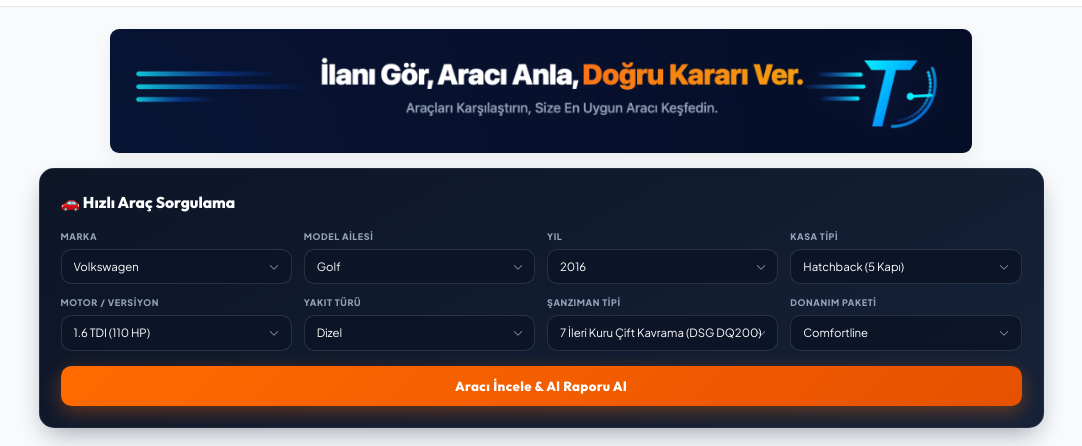
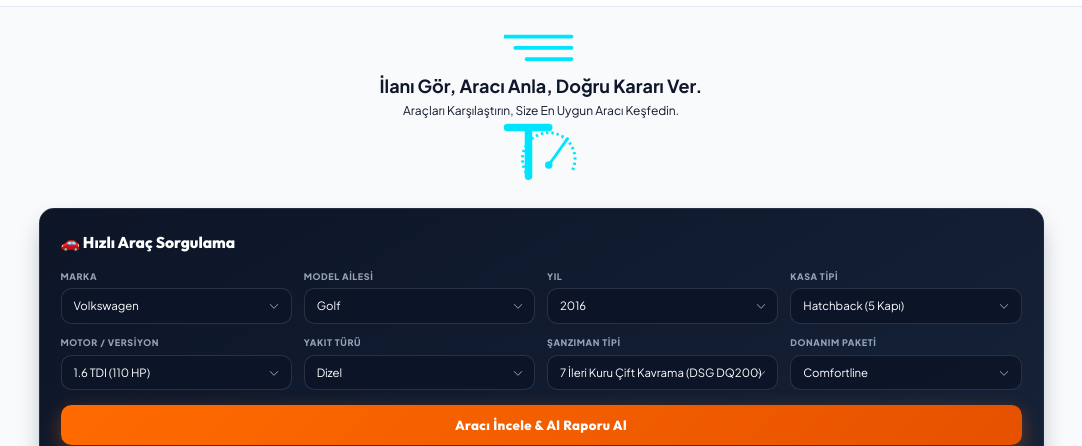
Before and after one commit to efeguven9991/TorkScout, a plain HTML site: page index.html in a window 1280 px wide. Shown: the part 56-502 px from the top of the page, without its empty margins (99-1181 px from the left). Drawn offline with Linux system fonts and the light colour scheme.

Commit message:
Enlarge header logo and update white hero banner with 50% larger side icons

```diff
--- a/index.html
+++ b/index.html
@@ -15,7 +15,7 @@
   <!-- Top Header Navigation -->
   <header class="app-header">
     <div class="app-wrapper header-container">
-      <!-- Görsel 1: TorkScout Orijinal Logo Kullanımı -->
+      <!-- Görsel 1: TorkScout Logo (Büyütüldü) -->
       <a href="#" class="brand-logo">
         <img src="assets/torkscout-logo.png" alt="TorkScout" class="header-logo-img" />
       </a>
@@ -46,9 +46,36 @@
   <!-- Main Content Container -->
   <main class="app-wrapper" style="padding-bottom: 60px;">
 
-    <!-- ================= HERO SECTION (Görsel 2: Hızlı Araç Sorgulama Üzerine) ================= -->
-    <section class="hero-section" style="padding: 30px 0 20px 0; text-align: center;">
-      <img src="assets/hero-banner.png" alt="İlanı Gör, Aracı Anla, Doğru Kararı Ver" class="hero-banner-img" />
+    <!-- ================= HERO BANNER (Beyaz Arka Plan + %50 Büyütülmüş Yan İkonlar) ================= -->
+    <section class="hero-section">
+      <div class="hero-banner-container">
+        <!-- Sol İkon (Speed Lines - %50 Büyütülmüş, En Sola Taşındı) -->
+        <div class="hero-graphic-left">
+          <svg width="100" height="50" viewBox="0 0 100 50" fill="none" xmlns="http://www.w3.org/2000/svg">
+            <line x1="0" y1="10" x2="90" y2="10" stroke="#00E5FF" stroke-width="5" stroke-linecap="round"/>
+            <line x1="15" y1="25" x2="90" y2="25" stroke="#00E5FF" stroke-width="5" stroke-linecap="round"/>
+            <line x1="30" y1="40" x2="90" y2="40" stroke="#00E5FF" stroke-width="5" stroke-linecap="round"/>
+          </svg>
+        </div>
+
+        <!-- Orta Başlık Metni -->
+        <div class="hero-text-content">
+          <h1 class="hero-title">
+            İlanı Gör, Aracı Anla, <span>Doğru Kararı Ver.</span>
+          </h1>
+          <p class="hero-subtitle">Araçları Karşılaştırın, Size En Uygun Aracı Keşfedin.</p>
+        </div>
+
+        <!-- Sağ İkon (T-Speedometer - %50 Büyütülmüş, En Sağa Taşındı) -->
+        <div class="hero-graphic-right">
+          <svg width="110" height="90" viewBox="0 0 110 90" fill="none" xmlns="http://www.w3.org/2000/svg">
+            <path d="M 35 70 A 35 35 0 1 1 95 70" stroke="#00E5FF" stroke-width="4" stroke-dasharray="3 4" fill="none"/>
+            <line x1="65" y1="60" x2="90" y2="25" stroke="#00E5FF" stroke-width="4" stroke-linecap="round"/>
+            <circle cx="65" cy="60" r="5" fill="#00E5FF"/>
+            <path d="M 10 10 L 65 10 M 38 10 L 38 75" stroke="#00E5FF" stroke-width="10" stroke-linecap="round"/>
+          </svg>
+        </div>
+      </div>
     </section>
 
     <!-- ================= 🚗 HIZLI ARAÇ SORGULAMA CARD ================= -->
```
